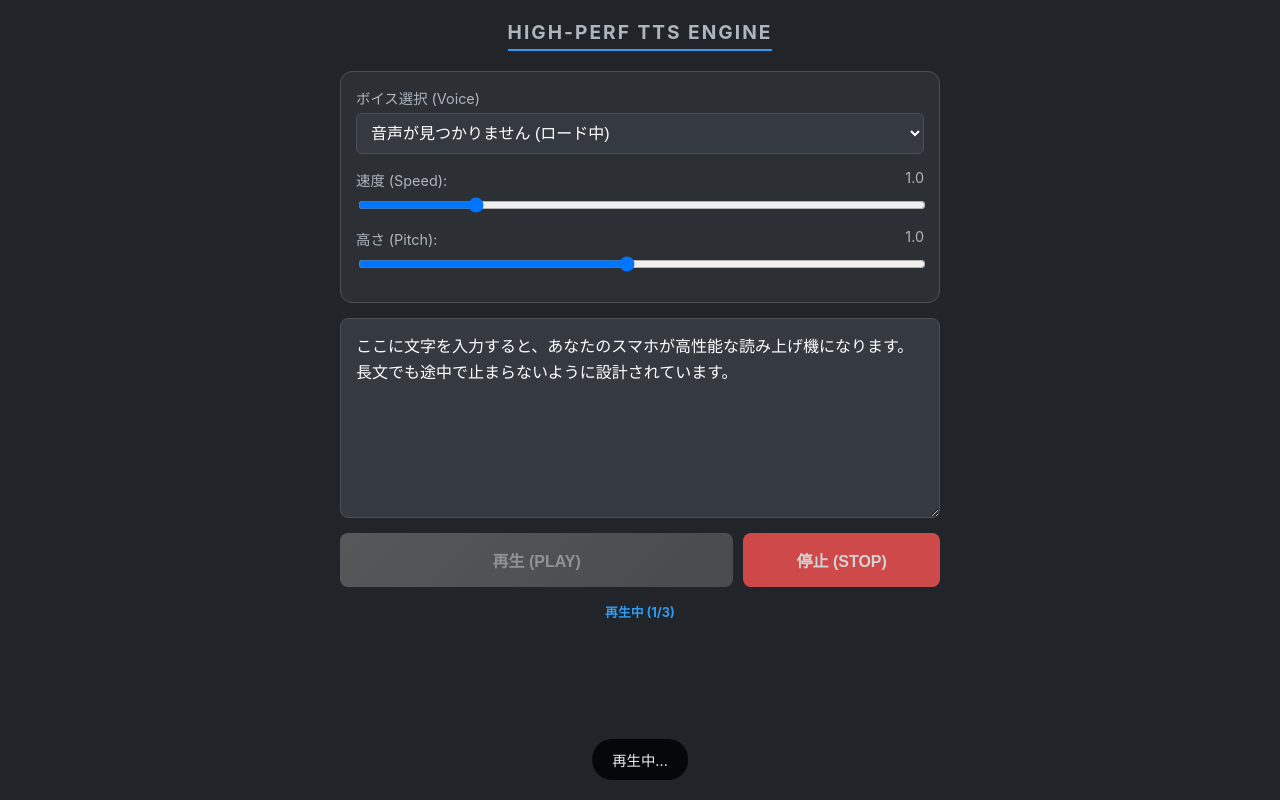
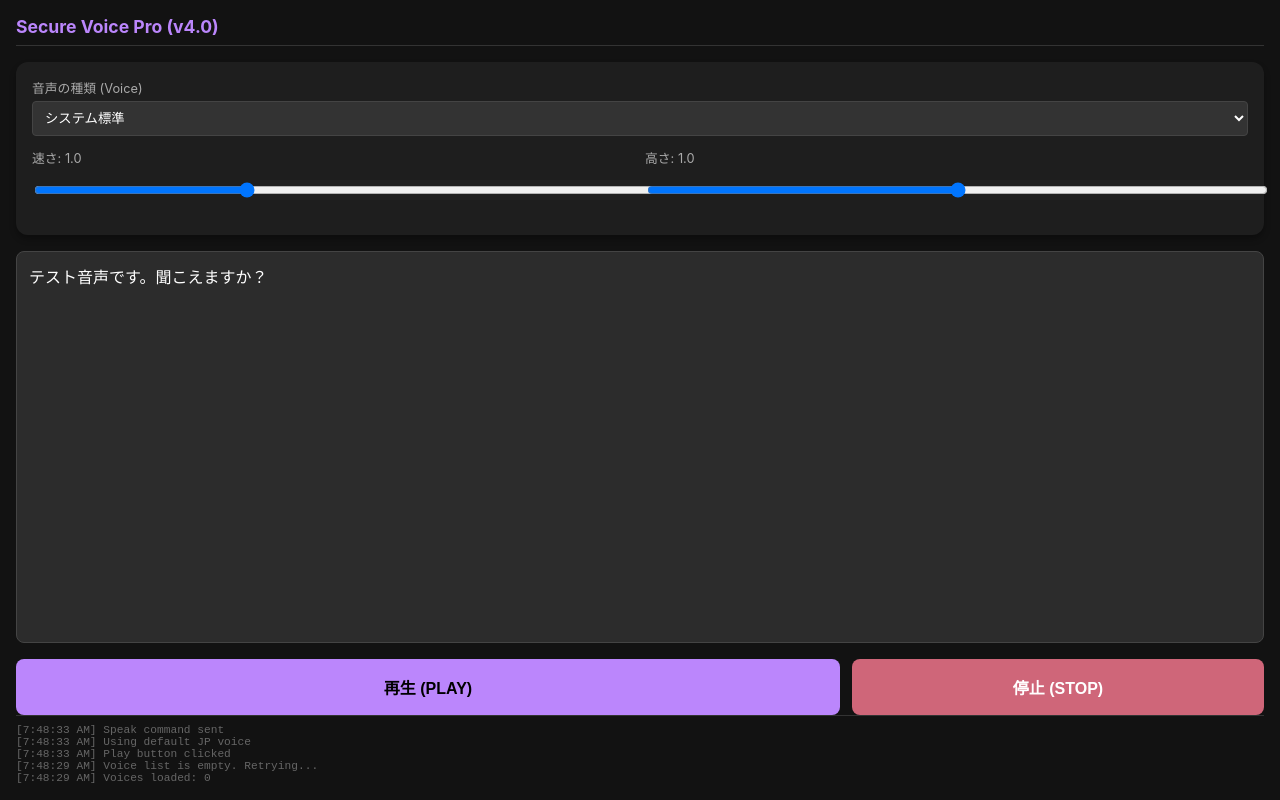
Before and after one commit to abcderp2/voice-memo-x9z2, a plain HTML site: page index.html in a window 1280 px wide. Both pictures are taken after a click on the button "再生 (PLAY)". Drawn offline with Linux system fonts and the light colour scheme.

Commit message:
Refactor HTML structure and enhance UI elements
Updated the title and improved styling for better UI. Added debug log area and refined voice selection functionality.

```diff
--- a/index.html
+++ b/index.html
@@ -6,360 +6,209 @@
 
 <meta http-equiv="Content-Security-Policy" content="default-src 'self'; script-src 'self' 'unsafe-inline'; style-src 'self' 'unsafe-inline'; img-src 'self' data:; object-src 'none'; base-uri 'none';">
 <meta name="referrer" content="no-referrer">
-<meta name="theme-color" content="#212529">
 
-<title>Pro Speech Engine</title>
+<title>Secure Voice Pro</title>
 
 <style>
-  :root {
-    --bg-color: #212529;
-    --card-bg: #2c3035;
-    --text-main: #e9ecef;
-    --text-sub: #adb5bd;
-    --accent: #339af0;
-    --danger: #fa5252;
-    --border: #495057;
+  :root { --bg: #121212; --card: #1e1e1e; --text: #e0e0e0; --accent: #bb86fc; --err: #cf6679; }
+  body {
+    background-color: var(--bg); color: var(--text);
+    font-family: -apple-system, BlinkMacSystemFont, Roboto, sans-serif;
+    margin: 0; padding: 16px; display: flex; flex-direction: column; height: 100vh; box-sizing: border-box;
+  }
+  h1 { font-size: 1.1rem; margin: 0 0 16px 0; color: var(--accent); border-bottom: 1px solid #333; padding-bottom: 8px; }
+
+  .controls { background: var(--card); padding: 16px; border-radius: 12px; margin-bottom: 16px; box-shadow: 0 4px 6px rgba(0,0,0,0.3); }
+
+  select, input[type=range] { width: 100%; background: #333; color: #fff; border: 1px solid #444; padding: 8px; border-radius: 4px; margin-bottom: 12px; }
+  label { font-size: 0.8rem; color: #aaa; display: block; margin-bottom: 4px; }
+
+  textarea {
+    flex-grow: 1; width: 100%; background: #2c2c2c; color: #fff; border: 1px solid #444; border-radius: 8px;
+    padding: 12px; font-size: 16px; resize: none; margin-bottom: 16px; box-sizing: border-box;
   }
 
-  body {
-    font-family: -apple-system, BlinkMacSystemFont, "Segoe UI", Roboto, Helvetica, Arial, sans-serif;
-    background-color: var(--bg-color);
-    color: var(--text-main);
-    margin: 0;
-    padding: 20px;
-    display: flex;
-    flex-direction: column;
-    align-items: center;
-    min-height: 100vh;
-    box-sizing: border-box;
+  .btn-group { display: grid; grid-template-columns: 2fr 1fr; gap: 12px; height: 56px; }
+  button {
+    border: none; border-radius: 8px; font-weight: bold; font-size: 1rem; color: #000; cursor: pointer;
   }
+  #btn-play { background-color: var(--accent); }
+  #btn-stop { background-color: var(--err); color: #fff; }
+  button:active { opacity: 0.8; transform: scale(0.98); }
 
-  h1 {
-    font-size: 1.2rem;
-    color: var(--text-sub);
-    margin: 0 0 20px 0;
-    text-transform: uppercase;
-    letter-spacing: 2px;
-    border-bottom: 2px solid var(--accent);
-    padding-bottom: 5px;
+  /* 診断ログ表示エリア */
+  #debug-log {
+    font-family: monospace; font-size: 0.7rem; color: #666;
+    border-top: 1px solid #333; padding-top: 8px; margin-top: auto;
+    height: 60px; overflow-y: scroll; white-space: pre-wrap;
   }
-
-  .container {
-    width: 100%;
-    max-width: 600px;
-    display: flex;
-    flex-direction: column;
-    gap: 15px;
-  }
-
-  .control-panel {
-    background: var(--card-bg);
-    padding: 15px;
-    border-radius: 12px;
-    border: 1px solid var(--border);
-  }
-
-  /* テキストエリア */
-  textarea {
-    width: 100%;
-    height: 200px;
-    background-color: #343a40;
-    color: #fff;
-    border: 1px solid var(--border);
-    border-radius: 8px;
-    padding: 15px;
-    font-size: 16px; /* iOS zoom防止 */
-    line-height: 1.6;
-    resize: vertical;
-    box-sizing: border-box;
-    font-family: inherit;
-  }
-  textarea:focus { outline: 2px solid var(--accent); border-color: transparent; }
-
-  /* 操作ボタン */
-  .btn-group {
-    display: grid;
-    grid-template-columns: 2fr 1fr;
-    gap: 10px;
-  }
-
-  button {
-    padding: 15px;
-    border: none;
-    border-radius: 8px;
-    font-weight: bold;
-    font-size: 1rem;
-    cursor: pointer;
-    transition: transform 0.1s, opacity 0.2s;
-    color: white;
-  }
-  button:active { transform: scale(0.98); }
-
-  #btn-play { background: linear-gradient(135deg, #339af0, #1c7ed6); }
-  #btn-stop { background: var(--danger); opacity: 0.8; }
-
-  button:disabled { opacity: 0.5; cursor: not-allowed; filter: grayscale(100%); }
-
-  /* 設定項目 */
-  label {
-    display: flex;
-    justify-content: space-between;
-    font-size: 0.9rem;
-    color: var(--text-sub);
-    margin-bottom: 5px;
-  }
-
-  select {
-    width: 100%;
-    padding: 10px;
-    background: #343a40;
-    color: white;
-    border: 1px solid var(--border);
-    border-radius: 6px;
-    font-size: 1rem;
-    margin-bottom: 15px;
-  }
-
-  input[type=range] {
-    width: 100%;
-    margin-bottom: 15px;
-    cursor: pointer;
-  }
-
-  /* ステータスバー */
-  #status-bar {
-    font-size: 0.8rem;
-    color: var(--accent);
-    text-align: center;
-    height: 20px;
-    font-weight: bold;
-  }
-
-  /* 読み上げ中のハイライト用（簡易的） */
-  .playing-overlay {
-    position: fixed;
-    bottom: 20px;
-    left: 50%;
-    transform: translateX(-50%);
-    background: rgba(0,0,0,0.8);
-    padding: 10px 20px;
-    border-radius: 20px;
-    font-size: 0.9rem;
-    pointer-events: none;
-    opacity: 0;
-    transition: opacity 0.3s;
-  }
-  .playing-overlay.active { opacity: 1; }
-
 </style>
 </head>
 <body>
 
-<h1>High-Perf TTS Engine</h1>
+<h1>Secure Voice Pro (v4.0)</h1>
 
-<div class="container">
+<div class="controls">
+  <label>音声の種類 (Voice)</label>
+  <select id="voice-select"><option>システム標準</option></select>
 
-  <div class="control-panel">
-    <label for="voice-select">ボイス選択 (Voice)</label>
-    <select id="voice-select"><option>読み込み中...</option></select>
-
-    <label>速度 (Speed): <span id="rate-val">1.0</span></label>
-    <input type="range" id="rate" min="0.5" max="3" value="1.0" step="0.1">
-
-    <label>高さ (Pitch): <span id="pitch-val">1.0</span></label>
-    <input type="range" id="pitch" min="0.1" max="2" value="1.0" step="0.1">
+  <div style="display:flex; gap:10px;">
+    <div style="flex:1;">
+      <label>速さ: <span id="rate-val">1.0</span></label>
+      <input type="range" id="rate" min="0.5" max="2" step="0.1" value="1.0">
+    </div>
+    <div style="flex:1;">
+      <label>高さ: <span id="pitch-val">1.0</span></label>
+      <input type="range" id="pitch" min="0.5" max="1.5" step="0.1" value="1.0">
+    </div>
   </div>
-
-  <textarea id="text-input" placeholder="ここに読み上げさせたい文章を入力してください。自動で保存されます。">ここに文字を入力すると、あなたのスマホが高性能な読み上げ機になります。長文でも途中で止まらないように設計されています。</textarea>
-
-  <div class="btn-group">
-    <button id="btn-play">再生 (PLAY)</button>
-    <button id="btn-stop">停止 (STOP)</button>
-  </div>
-
-  <div id="status-bar">Ready</div>
 </div>
 
-<div id="overlay" class="playing-overlay">再生中...</div>
+<textarea id="text-input" placeholder="ここに文字を入力...">テスト音声です。聞こえますか？</textarea>
+
+<div class="btn-group">
+  <button id="btn-play">再生 (PLAY)</button>
+  <button id="btn-stop">停止 (STOP)</button>
+</div>
+
+<div id="debug-log">System Ready...</div>
 
 <script>
 (function() {
   'use strict';
 
-  // --- 変数定義 ---
+  // 要素取得
   const synth = window.speechSynthesis;
-  const inputEl = document.getElementById('text-input');
-  const voiceSelect = document.getElementById('voice-select');
-  const rateInput = document.getElementById('rate');
-  const pitchInput = document.getElementById('pitch');
   const btnPlay = document.getElementById('btn-play');
   const btnStop = document.getElementById('btn-stop');
-  const statusEl = document.getElementById('status-bar');
-  const overlay = document.getElementById('overlay');
+  const txtInput = document.getElementById('text-input');
+  const voiceSelect = document.getElementById('voice-select');
+  const logArea = document.getElementById('debug-log');
 
-  // 状態管理
-  let isPlaying = false;
-  let utteranceQueue = []; // 長文分割用キュー
-  let currentUtterance = null;
-  let textChunks = [];
-  let currentChunkIndex = 0;
+  let voices = [];
+  let keepAliveTimer = null; // スマホでの途中停止を防ぐタイマー
 
-  // --- 初期化処理 (LocalStorage読み込み) ---
-  if (localStorage.getItem('tts-text')) {
-    inputEl.value = localStorage.getItem('tts-text');
+  // ログ出力関数
+  function log(msg) {
+    const t = new Date().toLocaleTimeString();
+    logArea.textContent = `[${t}] ${msg}\n` + logArea.textContent;
+    console.log(msg);
   }
 
-  // テキスト保存 (自動保存)
-  inputEl.addEventListener('input', () => {
-    localStorage.setItem('tts-text', inputEl.value);
-  });
+  // 初期化：以前のデータを復元
+  if(localStorage.getItem('saved-text')) txtInput.value = localStorage.getItem('saved-text');
+  txtInput.addEventListener('input', () => localStorage.setItem('saved-text', txtInput.value));
 
-  // スライダー数値表示更新
-  rateInput.addEventListener('input', (e) => document.getElementById('rate-val').textContent = e.target.value);
-  pitchInput.addEventListener('input', (e) => document.getElementById('pitch-val').textContent = e.target.value);
+  // スライダーUI更新
+  document.getElementById('rate').oninput = (e) => document.getElementById('rate-val').textContent = e.target.value;
+  document.getElementById('pitch').oninput = (e) => document.getElementById('pitch-val').textContent = e.target.value;
 
+  // 音声リスト読み込み（スマホ対応の強力版）
+  function loadVoices() {
+    voices = synth.getVoices();
+    log(`Voices loaded: ${voices.length}`);
 
-  // --- 音声リストの取得と生成 ---
-  let voices = [];
+    if (voices.length > 0) {
+      voiceSelect.innerHTML = '';
+      // 日本語を優先
+      voices.sort((a,b) => (b.lang.includes('ja') ? 1 : 0) - (a.lang.includes('ja') ? 1 : 0));
 
-  function populateVoices() {
-    voices = synth.getVoices();
-    voiceSelect.innerHTML = '';
-
-    // 日本語を優先してソート
-    voices.sort((a, b) => {
-        const aJa = a.lang.includes('ja') ? 1 : 0;
-        const bJa = b.lang.includes('ja') ? 1 : 0;
-        return bJa - aJa;
-    });
-
-    voices.forEach((voice, index) => {
-      const option = document.createElement('option');
-      option.textContent = `${voice.name} (${voice.lang})`;
-      option.setAttribute('data-lang', voice.lang);
-      option.setAttribute('data-name', voice.name);
-
-      // デフォルト選択（日本語の最初のもの）
-      if (index === 0) option.selected = true;
-      voiceSelect.appendChild(option);
-    });
-
-    if (voices.length === 0) {
-      const option = document.createElement('option');
-      option.textContent = "音声が見つかりません (ロード中)";
-      voiceSelect.appendChild(option);
+      voices.forEach(v => {
+        const opt = document.createElement('option');
+        opt.textContent = v.name + (v.default ? ' (標準)' : '');
+        opt.value = v.name;
+        voiceSelect.appendChild(opt);
+      });
+    } else {
+      log("Voice list is empty. Retrying...");
     }
   }
 
-  populateVoices();
-  if (speechSynthesis.onvoiceschanged !== undefined) {
-    speechSynthesis.onvoiceschanged = populateVoices;
+  // iOS/Androidでの読み込みタイミング対策
+  loadVoices();
+  if (synth.onvoiceschanged !== undefined) {
+    synth.onvoiceschanged = loadVoices;
   }
+  // 強制リトライ（一部のAndroid/iOSでイベントが発火しないため）
+  setTimeout(loadVoices, 1000);
 
-  // --- 再生エンジン (長文対応コアロジック) ---
+  // 再生処理（最も安定するシンプルかつ強力な実装）
+  btnPlay.addEventListener('click', () => {
+    // 1. まず現在の再生をキャンセル（iOS必須）
+    synth.cancel();
+    if (keepAliveTimer) clearInterval(keepAliveTimer);
 
-  function splitText(text) {
-    // 句読点や改行で分割するが、デリミタ自体も残す正規表現
-    // 50文字程度で強制的に切る処理も入れたいが、まずは自然な区切りで
-    return text.split(/([。、\n\.\?!]+)/).reduce((acc, curr, i) => {
-      if (i % 2 === 0) {
-        // 文章部分
-        if (curr.length > 0) acc.push(curr);
-      } else {
-        // 区切り文字部分（前の文章にくっつける）
-        if (acc.length > 0) acc[acc.length - 1] += curr;
-      }
-      return acc;
-    }, []);
-  }
+    const text = txtInput.value;
+    if (!text) { log("Text is empty"); return; }
 
-  function playNextChunk() {
-    if (currentChunkIndex >= textChunks.length || !isPlaying) {
-      finishPlayback();
-      return;
+    log("Play button clicked");
+
+    // 2. 発話オブジェクト作成
+    const u = new SpeechSynthesisUtterance(text);
+
+    // 3. 音声設定
+    const selectedName = voiceSelect.value;
+    const voice = voices.find(v => v.name === selectedName);
+    if (voice) {
+      u.voice = voice;
+      log(`Selected voice: ${voice.name}`);
+    } else {
+      u.lang = 'ja-JP'; // 見つからない場合は言語指定のみ
+      log("Using default JP voice");
     }
 
-    const chunkText = textChunks[currentChunkIndex];
-    if (!chunkText.trim()) {
-      currentChunkIndex++;
-      playNextChunk();
-      return;
-    }
+    u.rate = parseFloat(document.getElementById('rate').value);
+    u.pitch = parseFloat(document.getElementById('pitch').value);
+    u.volume = 1.0; // 音量最大
 
-    // 発話オブジェクト作成
-    const utterThis = new SpeechSynthesisUtterance(chunkText);
-
-    // 設定適用
-    const selectedOption = voiceSelect.selectedOptions[0];
-    if (selectedOption) {
-        const selectedName = selectedOption.getAttribute('data-name');
-        const foundVoice = voices.find(v => v.name === selectedName);
-        if (foundVoice) utterThis.voice = foundVoice;
-    }
-
-    utterThis.rate = parseFloat(rateInput.value);
-    utterThis.pitch = parseFloat(pitchInput.value);
-
-    // イベントハンドラ
-    utterThis.onend = function() {
-      currentChunkIndex++;
-      // iOSなどのガベージコレクション対策として少し遅延させる
-      setTimeout(playNextChunk, 0);
+    // 4. イベントハンドラ
+    u.onstart = () => {
+      log("Speech started");
+      btnPlay.disabled = true;
+      btnPlay.style.opacity = 0.5;
     };
 
-    utterThis.onerror = function(e) {
-      console.error('TTS Error:', e);
-      // エラーでも次へ進む努力をする
-      currentChunkIndex++;
-      setTimeout(playNextChunk, 100);
+    u.onend = () => {
+      log("Speech ended");
+      btnPlay.disabled = false;
+      btnPlay.style.opacity = 1;
+      if (keepAliveTimer) clearInterval(keepAliveTimer);
     };
 
-    // グローバル変数に退避（ガベージコレクションで音声が途切れるバグ対策）
-    currentUtterance = utterThis;
+    u.onerror = (e) => {
+      log(`Error: ${e.error}`);
+      btnPlay.disabled = false;
+      btnPlay.style.opacity = 1;
+      if (keepAliveTimer) clearInterval(keepAliveTimer);
+    };
 
-    statusEl.textContent = `再生中 (${currentChunkIndex + 1}/${textChunks.length})`;
-    synth.speak(utterThis);
-  }
+    // 5. スマホバグ対策（無限に一時停止・再開を繰り返してガベージコレクションを防ぐ）
+    keepAliveTimer = setInterval(() => {
+      if (!synth.speaking) {
+        clearInterval(keepAliveTimer);
+        return;
+      }
+      synth.pause();
+      synth.resume();
+    }, 14000); // 14秒ごとにリフレッシュ
 
-  function startPlayback() {
-    // 既存の再生をキャンセル
+    // 6. 再生実行
+    try {
+      synth.speak(u);
+      log("Speak command sent");
+    } catch (e) {
+      log(`Exception: ${e.message}`);
+    }
+  });
+
+  // 停止処理
+  btnStop.addEventListener('click', () => {
     synth.cancel();
-    isPlaying = true;
-
-    const text = inputEl.value;
-    // 長文分割処理
-    textChunks = splitText(text);
-
-    // 分割がうまくいかない（短い）場合はそのまま
-    if (textChunks.length === 0) textChunks = [text];
-
-    currentChunkIndex = 0;
-
-    btnPlay.disabled = true;
-    overlay.classList.add('active');
-
-    playNextChunk();
-  }
-
-  function finishPlayback() {
-    isPlaying = false;
-    statusEl.textContent = '完了';
+    if (keepAliveTimer) clearInterval(keepAliveTimer);
+    log("Stopped manually");
     btnPlay.disabled = false;
-    overlay.classList.remove('active');
-    currentUtterance = null;
-  }
-
-  function stopPlayback() {
-    isPlaying = false;
-    synth.cancel();
-    statusEl.textContent = '停止';
-    btnPlay.disabled = false;
-    overlay.classList.remove('active');
-  }
-
-  // --- イベントリスナ ---
-  btnPlay.addEventListener('click', startPlayback);
-  btnStop.addEventListener('click', stopPlayback);
+    btnPlay.style.opacity = 1;
+  });
 
 })();
 </script>
```
